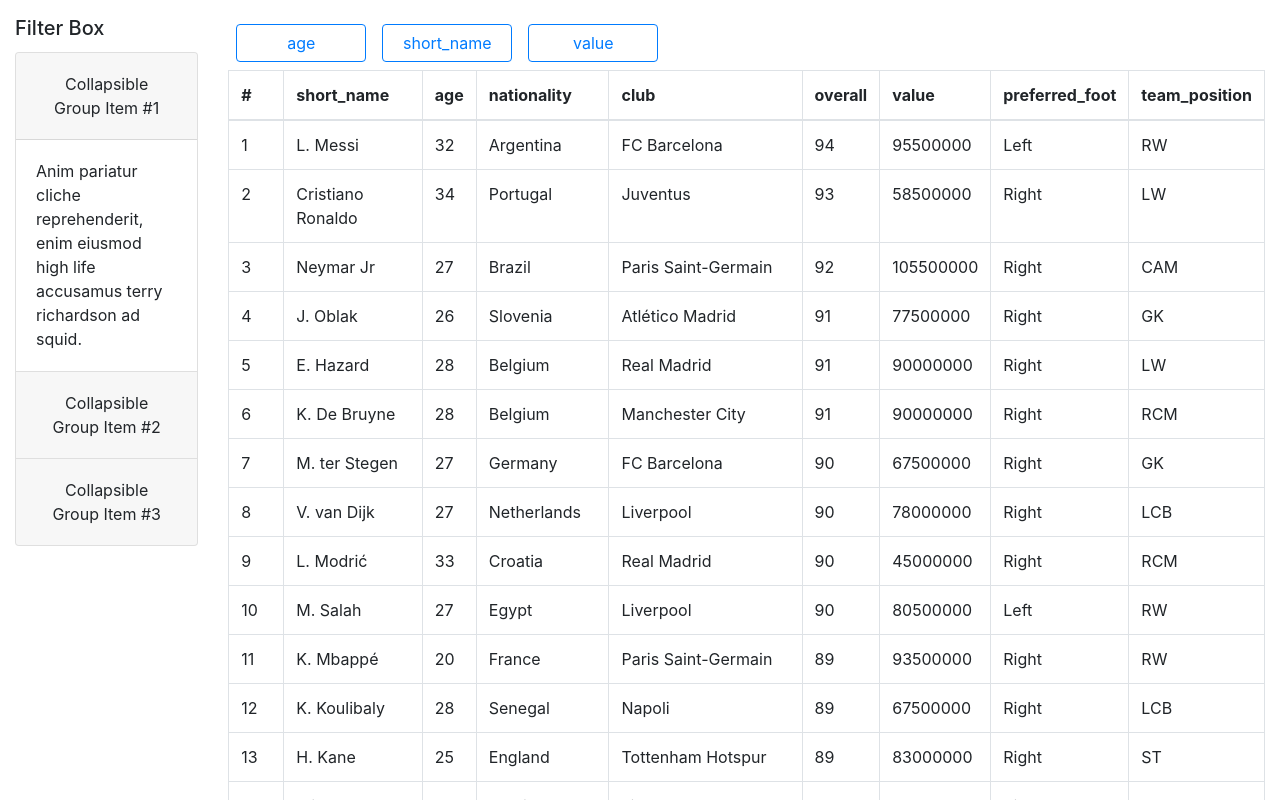
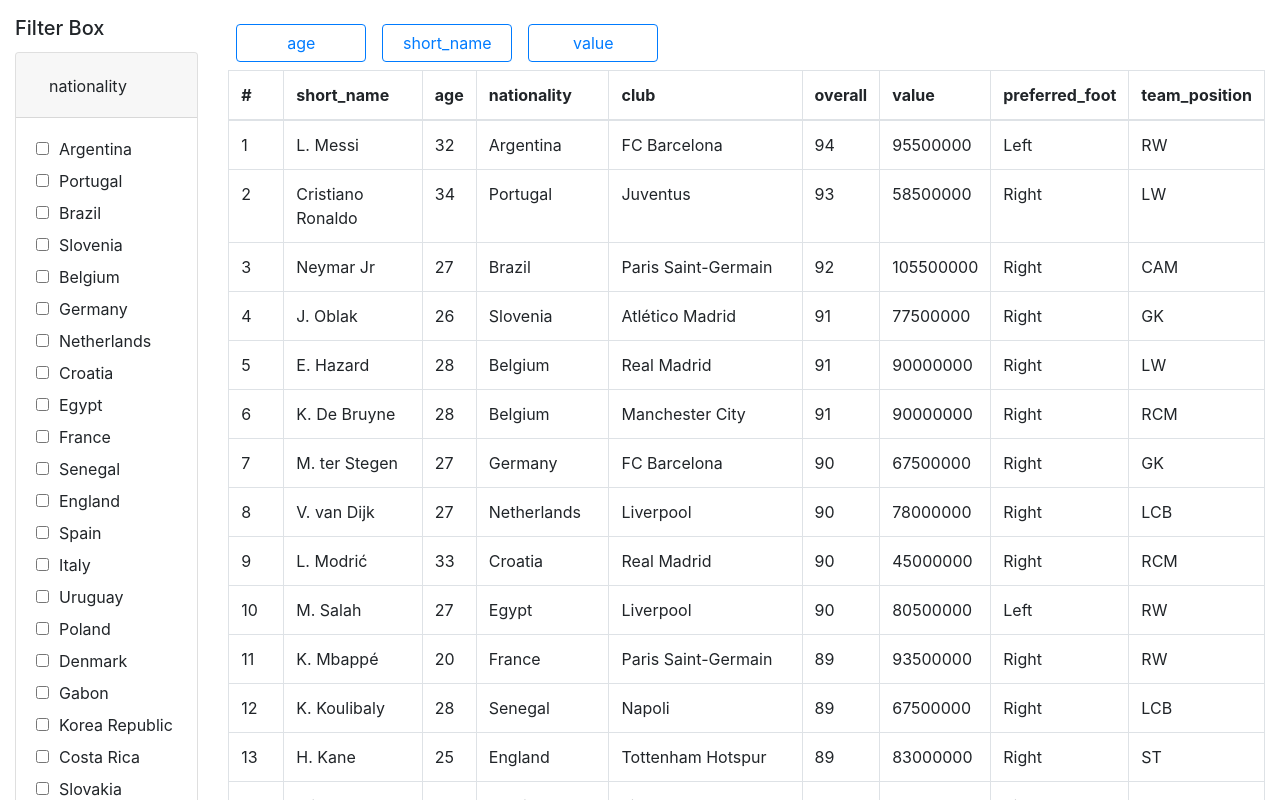
Before and after one commit to safeamiiir/snapp-p, a React (Create React App) app: page / in a window 1280 px wide. Shown: the top 800 px of the page. Built offline with nearby package versions, Linux system fonts and the light colour scheme.

Commit message:
handle add sort for them

```diff
--- a/src/components/FilterBox.js
+++ b/src/components/FilterBox.js
@@ -1,8 +1,9 @@
 import React from "react";
-
+import nationality from "../data/Nationality";
+import clubs from "../data/Clubs";
+import team_position from "../data/TeamPositions";
 function FilterBox() {
   const filters = ["nationality", "club", "team_position"];
-
 
   const changeFilter = () => {
     // Your Code ...
@@ -29,19 +30,18 @@
                   aria-expanded="true"
                   aria-controls="collapseOne"
                 >
-                  Collapsible Group Item #1
+                  nationality
                 </button>
               </h2>
             </div>
-            <div
-              id="collapseOne"
-              class="collapse show"
-              aria-labelledby="headingOne"
-              data-parent="#accordionExample"
-            >
+            <div id="collapseOne" class="collapse show" aria-labelledby="headingOne" data-parent="#accordionExample">
               <div class="card-body">
-                Anim pariatur cliche reprehenderit, enim eiusmod high life
-                accusamus terry richardson ad squid.
+                {nationality.map((item) => (
+                  <div key={item}>
+                    <input type="checkbox" style={{marginRight: 10}}/>
+                    <label htmlFor="subscribeNews">{item}</label>
+                  </div>
+                ))}
               </div>
             </div>
           </div>
@@ -56,19 +56,18 @@
                   aria-expanded="false"
                   aria-controls="collapseTwo"
                 >
-                  Collapsible Group Item #2
+                  club
                 </button>
               </h2>
             </div>
-            <div
-              id="collapseTwo"
-              class="collapse"
-              aria-labelledby="headingTwo"
-              data-parent="#accordionExample"
-            >
+            <div id="collapseTwo" class="collapse" aria-labelledby="headingTwo" data-parent="#accordionExample">
               <div class="card-body">
-                Anim pariatur cliche reprehenderit, enim eiusmod high life
-                accusamus terry richardson ad squid.
+              {clubs.map((item) => (
+                  <div key={item}>
+                    <input type="checkbox" style={{marginRight: 10}}/>
+                    <label htmlFor="subscribeNews">{item}</label>
+                  </div>
+                ))}
               </div>
             </div>
           </div>
@@ -83,19 +82,18 @@
                   aria-expanded="false"
                   aria-controls="collapseThree"
                 >
-                  Collapsible Group Item #3
+                  team_position
                 </button>
               </h2>
             </div>
-            <div
-              id="collapseThree"
-              class="collapse"
-              aria-labelledby="headingThree"
-              data-parent="#accordionExample"
-            >
+            <div id="collapseThree" class="collapse" aria-labelledby="headingThree" data-parent="#accordionExample">
               <div class="card-body">
-                Anim pariatur cliche reprehenderit, enim eiusmod high life
-                accusamus terry richardson ad squid.
+              {team_position.map((item) => (
+                  <div key={item}>
+                    <input type="checkbox" style={{marginRight: 10}}/>
+                    <label htmlFor="subscribeNews">{item}</label>
+                  </div>
+                ))}
               </div>
             </div>
           </div>
--- a/src/components/SortBox.js
+++ b/src/components/SortBox.js
@@ -1,14 +1,14 @@
-import React, { useState } from "react";
+import React from "react";
 
-function SortBox() {
+function SortBox({clicked, setClicked, changeFilters}) {
   const fields = ["age", "short_name", "value"];
-  const [clicked, setClicked] = useState(fields.map((field) => ({ id: field, state: 0 })));
 
   const changeSelectedSort = (field) => {
     let newClicked = [...clicked];
     let index = clicked.findIndex((item) => item.id === field);
     newClicked[index] = { id: field, state: (newClicked[index]["state"] + 1) % 3 };
     setClicked(newClicked);
+    changeFilters(index)
   };
 
   const setClassName = (field) => {
@@ -28,6 +28,7 @@
     <div id="sort-box-container" className="d-flex py-2">
       {fields.map((field) => (
         <button
+          key={field}
           id={`sort-btn-${field}`}
           type="button"
           className={setClassName(field)}
--- a/src/components/Table.js
+++ b/src/components/Table.js
@@ -1,7 +1,6 @@
 import React from "react";
-import players from "../data/Players";
 
-function Table() {
+function Table({players}) {
   const fields = [
     "#",
     "short_name",
@@ -16,17 +15,17 @@
   return (
     <table id="players-table" className="table table-bordered">
       <thead>
-        <tr>{fields && fields.map((field) => <th>{field}</th>)}</tr>
+        <tr>{fields && fields.map((field) => <th key={field}>{field}</th>)}</tr>
       </thead>
       <tbody>
         {players &&
           players.map((player, index) => (
-            <tr>
+            <tr key={index}>
               <td>
                 {index + 1}
               </td>
                 {fields && fields.slice(1).map((field) =>
-                <td>
+                <td key={field}>
                   {player[field]}
                 </td>
                 )}
--- a/src/containers/App.js
+++ b/src/containers/App.js
@@ -1,20 +1,38 @@
-import React from "react";
+import React, { useState } from "react";
 import Table from "../components/Table";
 import FilterBox from "../components/FilterBox";
 import SortBox from "../components/SortBox";
+import players from "../data/Players";
+
 function App() {
+  let allPlayers = players.map((player, index) => {
+    player.index = index
+    return player
+  })
   // Define your state
-
+  const fields = ["age", "short_name", "value"];
+  const [clicked, setClicked] = useState(fields.map((field) => ({ id: field, state: 0 })));
+  const [all, setAll] = useState(allPlayers);
+  console.log('all', all)
   const changeSort = (_selectedSort) => {
-   // ...
+    // ...
   };
 
-  const changeFilters = (/*YOUR_PARAMETERS*/) => {
-   // ...
+  const changeFilters = (key) => {
+    // 0 => no Change
+    // 1 => Ascending
+    // 2 => Descending
+    if (clicked[key]["state"] === 0) {
+      setAll(all.sort((a, b) => b[fields[key]] > a[fields[key]] ? 1 : -1 ));
+    } else if (clicked[key]["state"] === 1) {
+      setAll(all.sort((a, b) => a[fields[key]] > b[fields[key]] ? 1 : -1 ));
+    } else {
+      setAll(all.sort((a, b) => a['index'] - b['index']));
+    }
   };
 
   const renderTable = () => {
-   return <Table/ >;
+    return <Table players={all} />;
   };
 
   return (
@@ -24,7 +42,7 @@
           <FilterBox />
         </div>
         <div className="col-lg-10 col-12">
-          <SortBox />
+          <SortBox clicked={clicked} setClicked={setClicked} changeFilters={changeFilters} />
           {renderTable()}
         </div>
       </div>
```
